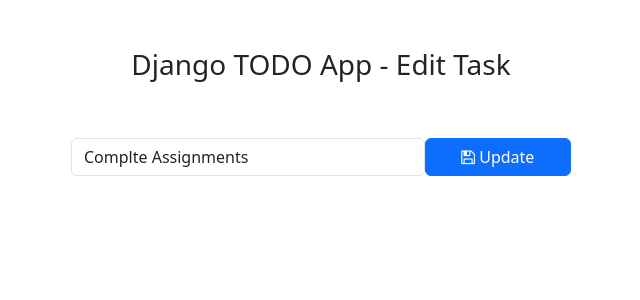
After one commit to MeviniSL/ToDo, a Django app: page /todo/edit_task/1 in a window 1280 px wide. The commit adds this page. Shown: the top 300 px of the page, without its empty margins (319-959 px from the left). Run offline with Django 5.2, Linux system fonts and the light colour scheme; data comes from the database, SQL or seed files in the repository; both versions use the stored data as it was after the commit.

Commit message:
add edit task function

```diff
--- /dev/null
+++ b/templates/edit_task.html
@@ -0,0 +1,30 @@
+<!DOCTYPE html>
+<html lang="en">
+<head>
+    <meta charset="UTF-8">
+    <meta name="viewport" content="width=device-width, initial-scale=1.0">
+    <title>Django TODO app edit task</title>
+
+     <!-- Bootstrap -->
+    <link href="https://cdn.jsdelivr.net/npm/bootstrap@5.3.0-alpha1/dist/css/bootstrap.min.css" rel="stylesheet" integrity="sha384-GLhlTQ8iRABdZLl6O3oVMWSktQOp6b7In1Zl3/Jr59b6EGGoI1aFkw7cmDA6j6gD" crossorigin="anonymous">
+    <script src="https://cdn.jsdelivr.net/npm/bootstrap@5.3.0-alpha1/dist/js/bootstrap.bundle.min.js" integrity="sha384-w76AqPfDkMBDXo30jS1Sgez6pr3x5MlQ1ZAGC+nuZB+EYdgRZgiwxhTBTkF7CXvN" crossorigin="anonymous"></script>
+    <!-- Font Awesome Icons -->
+    <link rel="stylesheet" href="https://cdnjs.cloudflare.com/ajax/libs/font-awesome/4.7.0/css/font-awesome.min.css">
+
+</head>
+<body>
+    <div class="container">
+        <h3 class="pt-5 pb-5 text-center"> Django TODO App - Edit Task  </h3>
+        <form action="{% url 'edit_task' get_task.pk %}" method="POST" style="width: 500px; margin: auto;">
+                    {% csrf_token %}
+                    <div class="form-group">
+                        <span style="display: flex;">
+                            <input type="text" name="task" class="form-control" placeholder="Add a task" value="{{ get_task.task }}">
+                            <button type="submit" class="btn btn-primary" style="width: 200px;"><i class="fa fa-save"></i> Update </button>
+                        </span>
+                    </div>
+        </form>
+    </div>
+
+</body>
+</html>
--- a/todo/urls.py
+++ b/todo/urls.py
@@ -3,4 +3,9 @@
 
 urlpatterns = [
     path('addTask/', views.addTask, name='addTask'),
+    path('mark_as_done/<int:pk>/', views.mark_as_done, name='mark_as_done'),
+    path('mark_as_undone/<int:pk>/', views.mark_as_undone, name='mark_as_undone'),
+
+    #edit feature
+    path('edit_task/<int:pk>', views.edit_task, name='edit_task')
 ]
--- a/todo/views.py
+++ b/todo/views.py
@@ -1,9 +1,34 @@
 from .models import Task
 from django.http import HttpResponse
-from django.shortcuts import redirect, render
+from django.shortcuts import get_object_or_404, redirect, render
 
 # Create your views here.
 def addTask(request):
     task = (request.POST['task'])
     Task.objects.create(task=task)
     return redirect('home')
+
+def mark_as_done(request, pk):
+    task = get_object_or_404(Task, pk=pk)
+    task.is_completed = True
+    task.save()
+    return redirect('home')
+
+def mark_as_undone(request,pk):
+    task = get_object_or_404(Task, pk=pk)
+    task.is_completed = False
+    task.save()
+    return redirect('home')
+
+def edit_task(request, pk):
+    get_task = get_object_or_404(Task, pk=pk)
+    if request.method == 'POST':
+        new_task = request.POST['task']
+        get_task.task = new_task
+        get_task.save()
+        return redirect('home')
+    else:
+        context = {
+            'get_task': get_task,
+        }
+        return render(request, 'edit_task.html', context)
--- a/todo_main/views.py
+++ b/todo_main/views.py
@@ -12,7 +12,12 @@
 
     # show pending tasks
     tasks = Task.objects.filter(is_completed=False).order_by('-updated_at')
+
+    completed_tasks = Task.objects.filter(is_completed=True)
     context = {
         'tasks': tasks,
+        'completed_tasks': completed_tasks,
     }
+
+
     return render(request, 'home.html', context)
```
Also changed, not shown: templates/home.html (+7 -3 lines), db.sqlite3.
